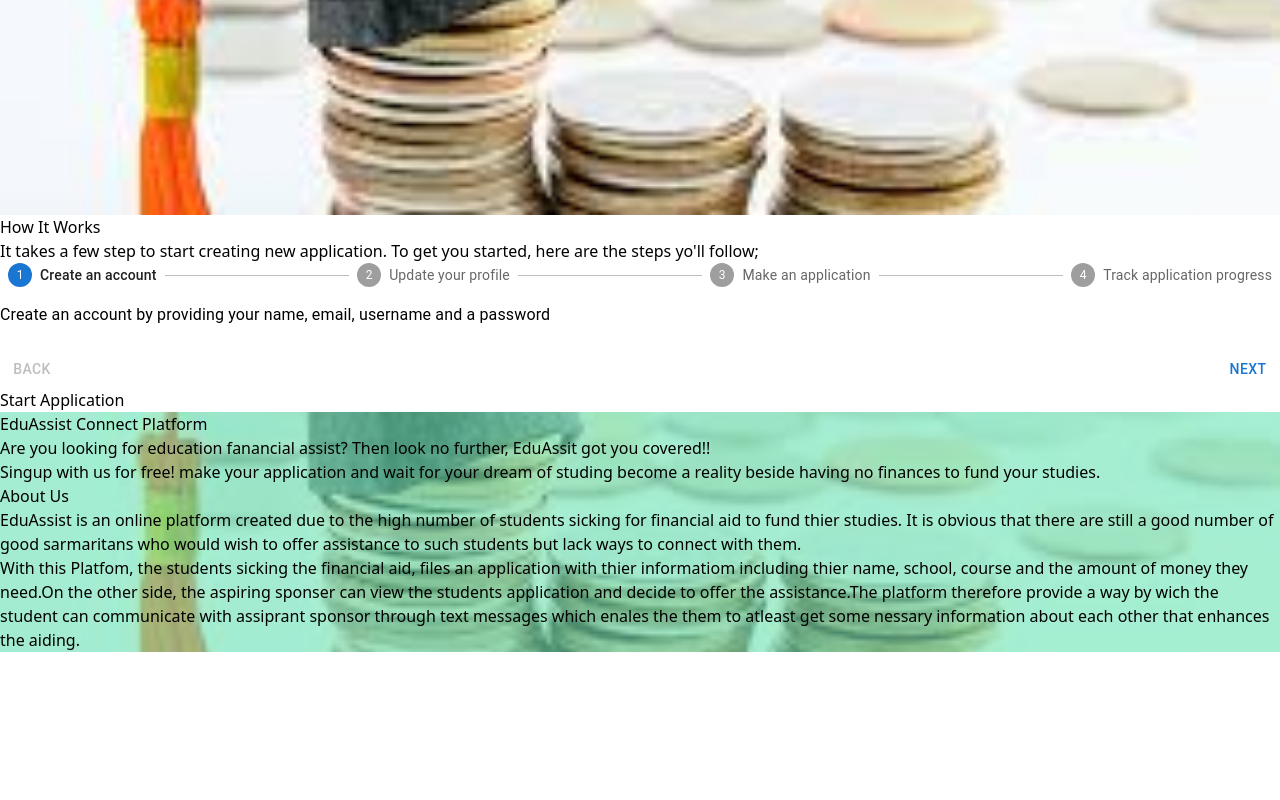
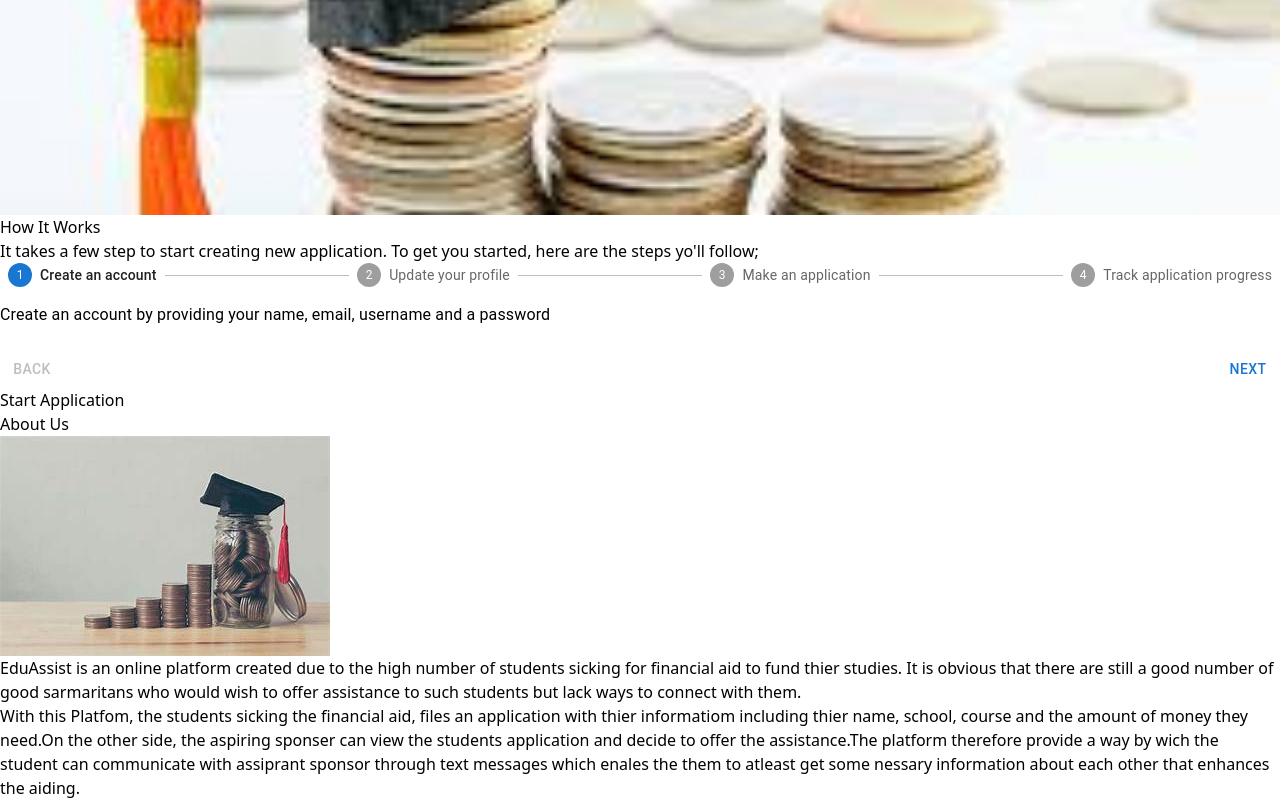
Before and after one commit to wamae-ndiritu/eduAssist, a React (Vite) app in the folder frontend/: page / in a window 1280 px wide. Shown: the part 513-1313 px from the top of the page. Before the commit the page ends 1165 px from the top, so only its background shows below. Built offline with nearby package versions, Linux system fonts and the light colour scheme.

Commit message:
Redesign about section

```diff
--- /dev/null
+++ b/frontend/src/components/About.jsx
@@ -0,0 +1,47 @@
+import eduAssist from "../assets/background.jpeg"
+
+const About = () => {
+  return (
+    <div className='w-full p-4 md:p-10 bg-emerald-300'>
+      <h2 className='text-3xl font-semibold text-center text-gray-900 mt-6'>
+        About Us
+      </h2>
+      <div className='grid grid-cols-1 md:grid-cols-5 gap-5 my-6 flex items-center'>
+        <section className='col-span-1 md:col-span-2'>
+            <img src={eduAssist} alt="EduAssist" className="h-full w-full object-cover rounded-lg" />
+          {/* <h1 className='p-4 text-2xl font-bold'>EduAssist Connect Platform</h1>
+          <p className='p-3 font-semibold text-xl '>
+            Are you looking for education fanancial assist? Then look no
+            further, EduAssit got you covered!!
+          </p>
+          <p className='p-3 font-semibold text-xl '>
+            Singup with us for free! make your application and wait for your
+            dream of studing become a reality beside having no finances to fund
+            your studies.
+          </p> */}
+        </section>
+        <section className='col-span-1 md:col-span-3'>
+          <p className='p-3'>
+            EduAssist is an online platform created due to the high number of
+            students sicking for financial aid to fund thier studies. It is
+            obvious that there are still a good number of good sarmaritans who
+            would wish to offer assistance to such students but lack ways to
+            connect with them.
+          </p>
+          <p className='p-3'>
+            With this Platfom, the students sicking the financial aid, files an
+            application with thier informatiom including thier name, school,
+            course and the amount of money they need.On the other side, the
+            aspiring sponser can view the students application and decide to
+            offer the assistance.The platform therefore provide a way by wich
+            the student can communicate with assiprant sponsor through text
+            messages which enales the them to atleast get some nessary
+            information about each other that enhances the aiding.
+          </p>
+        </section>
+      </div>
+    </div>
+  );
+}
+
+export default About
--- a/frontend/src/index.css
+++ b/frontend/src/index.css
@@ -15,13 +15,13 @@
   position: relative;
 }
 
-.homeBody {
+/* .homeBody {
   background-image: url("./assets/financial-aid.jpeg");
   background-size: cover;
   background-position: center;
   background-repeat: no-repeat;
   position: relative;
-}
+} */
 
 .overlay {
   background-color: rgb(110, 231, 183, 0.6);
--- a/frontend/src/pages/HomePage.jsx
+++ b/frontend/src/pages/HomePage.jsx
@@ -1,3 +1,4 @@
+import About from "../components/About";
 import Footer from "../components/Footer";
 import Hero from "../components/Hero";
 import HowItWorks from "../components/HowItWorks";
@@ -11,48 +12,7 @@
         <Hero />
       </section>
       <HowItWorks />
-      <div className='h-screen relative homeBody'>
-        <div className='flex flex-col items-center absolute top-0 bottom-0 left-0 right-0 overlay'>
-          <div className='grid md:grid-cols-5'>
-            <section className='col-span-2 text-black  '>
-              <h1 className='p-4 text-2xl font-bold'>
-                EduAssist Connect Platform
-              </h1>
-              <p className='p-3 font-semibold text-xl '>
-                Are you looking for education fanancial assist? Then look no
-                further, EduAssit got you covered!!
-              </p>
-              <p className='p-3 font-semibold text-xl '>
-                Singup with us for free! make your application and wait for your
-                dream of studing become a reality beside having no finances to
-                fund your studies.
-              </p>
-            </section>
-            <section className='col-span-3'>
-              <h1 className='text-2xl  item-center pt-4 m-auto pl-10 font-bold'>
-                About Us
-              </h1>
-              <p className='p-3 font-semibold '>
-                EduAssist is an online platform created due to the high number
-                of students sicking for financial aid to fund thier studies. It
-                is obvious that there are still a good number of good
-                sarmaritans who would wish to offer assistance to such students
-                but lack ways to connect with them.
-              </p>
-              <p className='p-3 font-semibold'>
-                With this Platfom, the students sicking the financial aid, files
-                an application with thier informatiom including thier name,
-                school, course and the amount of money they need.On the other
-                side, the aspiring sponser can view the students application and
-                decide to offer the assistance.The platform therefore provide a
-                way by wich the student can communicate with assiprant sponsor
-                through text messages which enales the them to atleast get some
-                nessary information about each other that enhances the aiding.
-              </p>
-            </section>
-          </div>
-        </div>
-      </div>
+      <About />
       <Footer />
     </div>
   );
```
